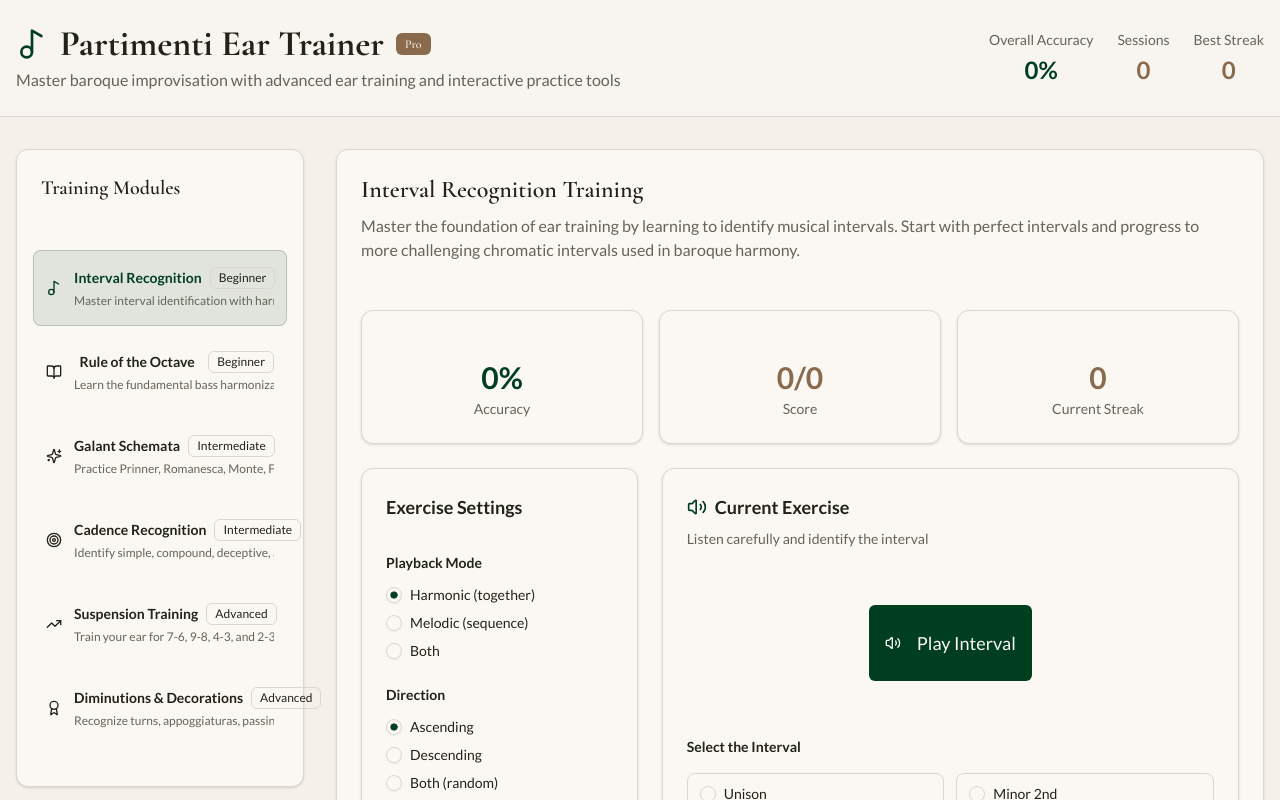
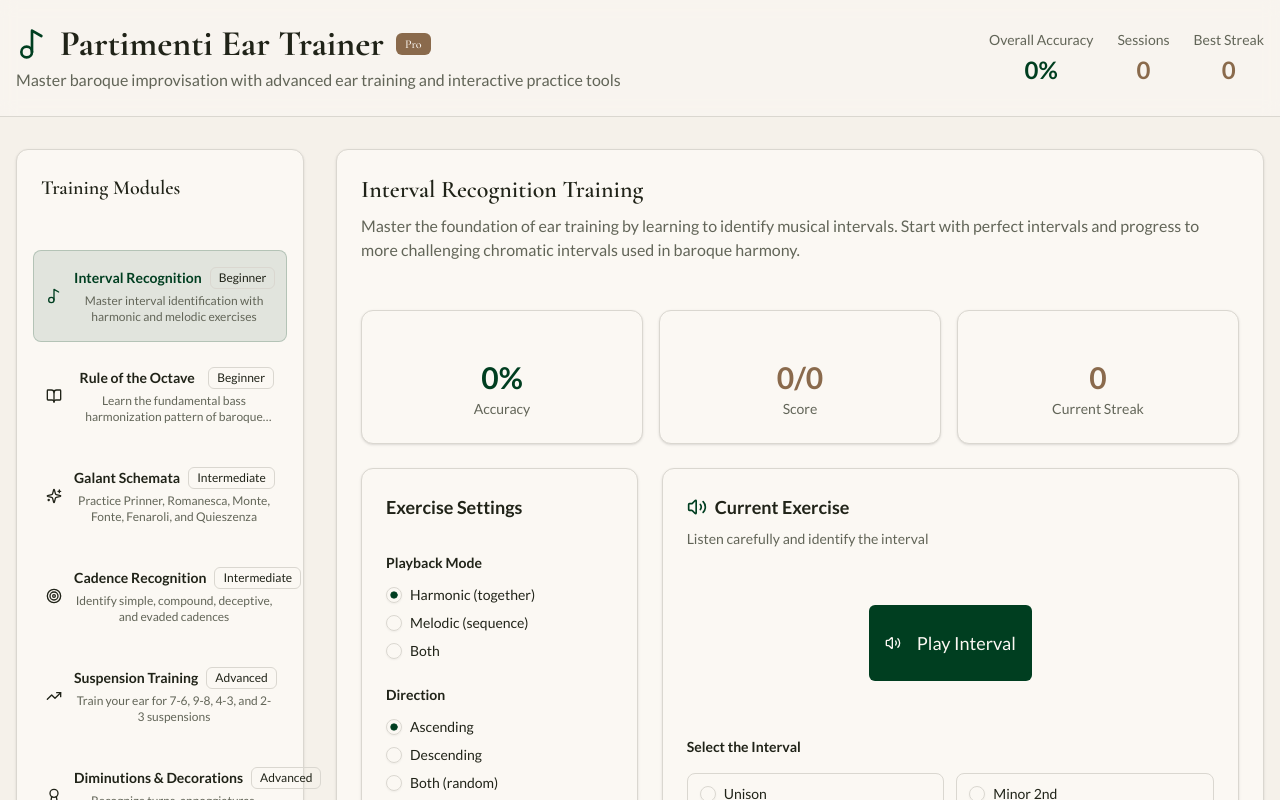
Before and after one commit to bbqrobhaz/ClassicalPartimentiBeginner, a Next.js app: page / in a window 1280 px wide. Shown: the top 800 px of the page. Built offline with nearby package versions, Linux system fonts and the light colour scheme.

Commit message:
fix: enable text wrapping in card description
Add w-full, whitespace-normal, and overflow-wrap-anywhere for proper wrapping.

#VERCEL_SKIP

Co-authored-by: null <138902676+bbqrobhaz@users.noreply.github.com>

```diff
--- a/app/page.tsx
+++ b/app/page.tsx
@@ -199,7 +199,7 @@ export default function PartimentiTrainer() {
                             {module.difficulty}
                           </Badge>
                         </div>
-                        <div className="text-xs text-muted-foreground line-clamp-2 break-words">
+                        <div className="text-xs text-muted-foreground line-clamp-2 break-words w-full whitespace-normal overflow-wrap-anywhere">
                           {module.description}
                         </div>
                       </div>
```
